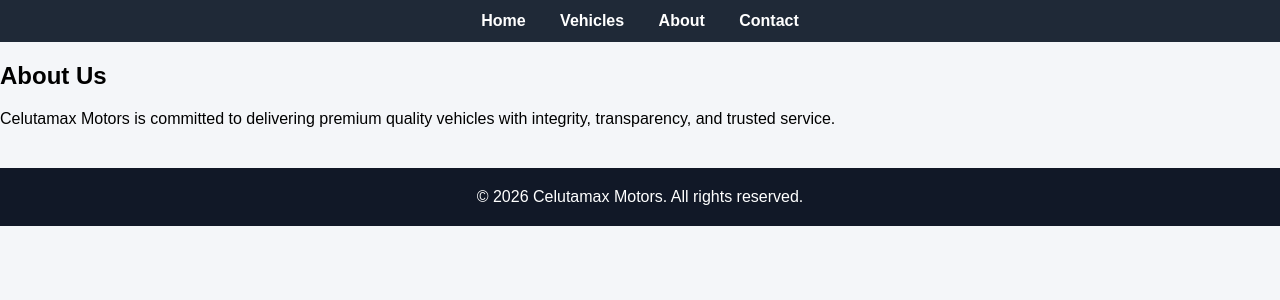
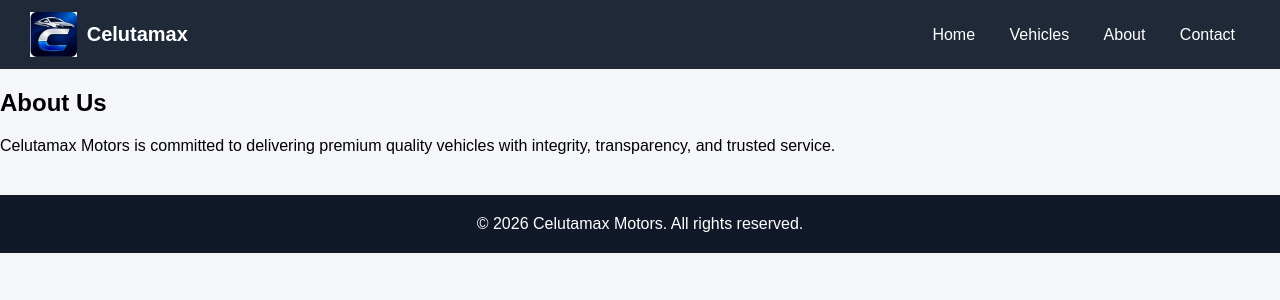
Before and after one commit to elitecastro3-ai/celutamax, a Django app: page /about/ in a window 1280 px wide. Shown: the top 300 px of the page. Run offline with Django 5.2, Linux system fonts and the light colour scheme.

Commit message:
Updated navbar and favicon

```diff
--- a/templates/base.html
+++ b/templates/base.html
@@ -32,7 +32,8 @@
           color: white;
           margin: 0 15px;
           text-decoration: none;
-          font-weight: bold;
+          font-weight: 500;
+          transition: 0.3s;
     }
 
     nav a:hover{
@@ -123,12 +124,24 @@
 </head>
 <body>
 
-<nav>
-    <a href="{% url 'home' %}">Home</a>
-    <a href="{% url 'vehicles' %}">Vehicles</a>
-    <a href="{% url 'about' %}">About</a>
-    <a href="{% url 'contact' %}">Contact</a>
+<nav style="display:flex; align-items:center; justify-content:space-between; padding:12px 30px; background:#1f2937;">
+
+    <!-- LEFT: Logo -->
+    <div style="display:flex; align-items:center;">
+        <img src="{% static 'images/logo.png' %}" style="height:45px; margin-right:10px;">
+        <span style="color:white; font-size:20px; font-weight:bold;">Celutamax</span>
+    </div>
+
+    <!-- RIGHT: Links -->
+    <div>
+        <a href="{% url 'home' %}">Home</a>
+        <a href="{% url 'vehicles' %}">Vehicles</a>
+        <a href="{% url 'about' %}">About</a>
+        <a href="{% url 'contact' %}">Contact</a>
+    </div>
+
 </nav>
+
 
 {% block content %}
 {% endblock %}
```
Also changed, not shown: static/images/logo.png (added), 1 other file.
